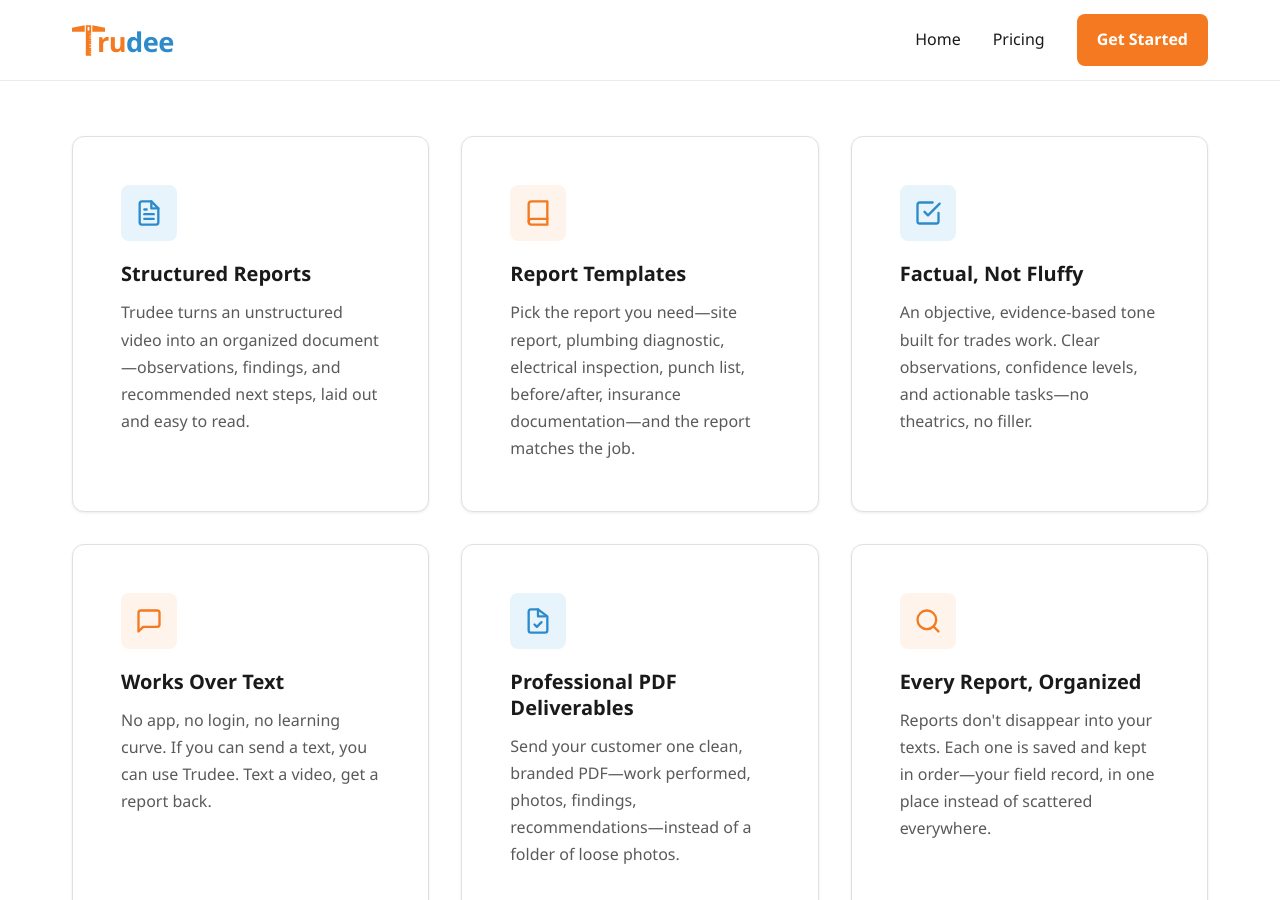
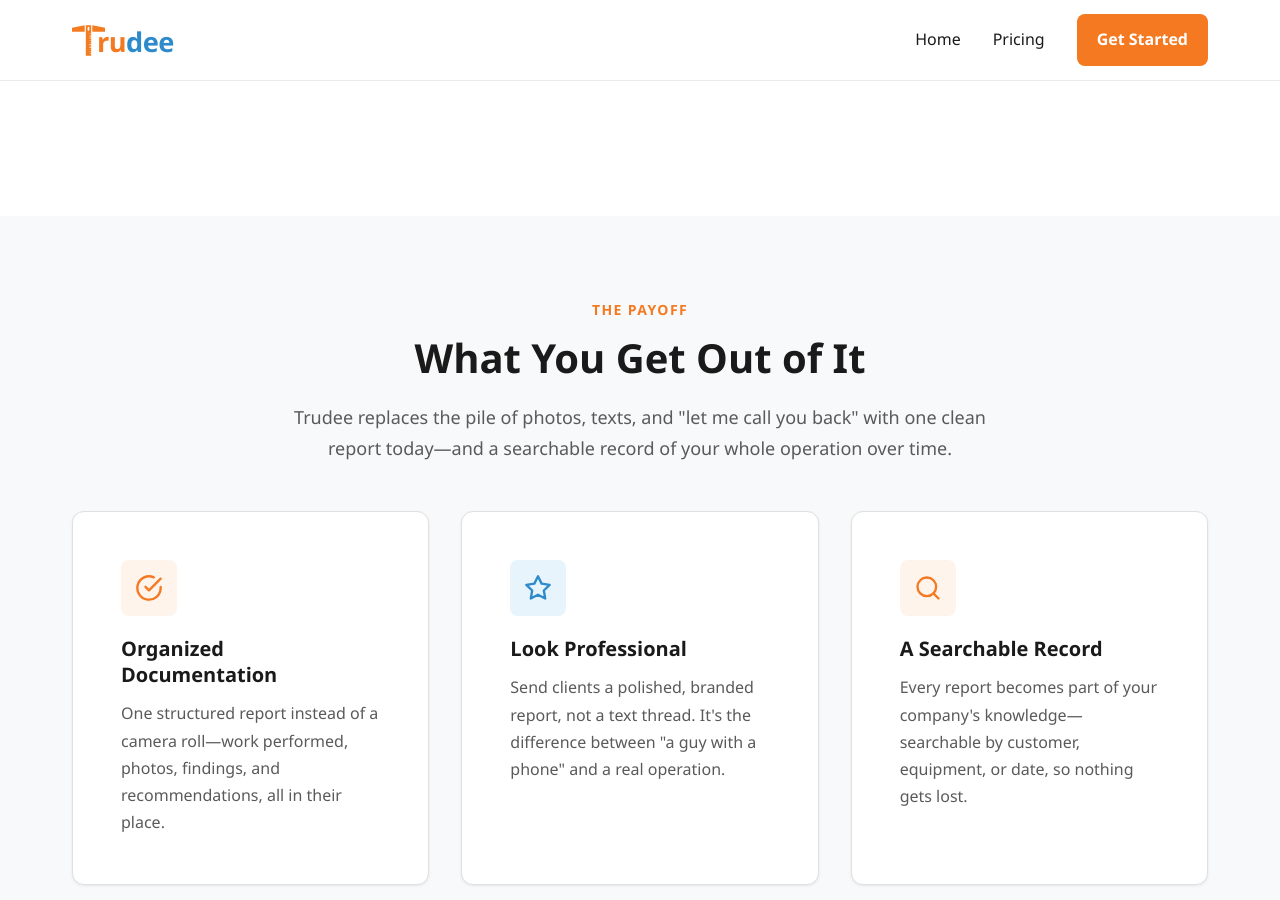
Before and after one commit to TrueUp-Pro/trudee_website, a Jekyll site: the page built from index.html, in a window 1280 px wide and 900 px high, scrolled down 3055 px. Built offline with Jekyll 4.4.1, drawn with Linux system fonts in a browser that asks for light colours; some of the changed text lies outside the part shown.

Commit message:
Cleaned up the front page and the CTA

```diff
--- a/_includes/beta-form-modal.html
+++ b/_includes/beta-form-modal.html
@@ -13,7 +13,7 @@
       <span aria-hidden="true">&times;</span>
     </button>
     <h2 id="beta-form-title" class="modal-title">Join the Trudee Beta Program</h2>
-    <p class="modal-intro">Your first 10 reports are free.</p>
+    <p class="modal-intro">Everyone gets 5 free reports. Fill this out and we’ll add <strong>20 more</strong> — 25 free reports, on us.</p>
     <p class="modal-note">We whitelist your number within 1 business day — then you just text a video. No app, no account.</p>
 
     <div class="modal-body">
--- a/index.html
+++ b/index.html
@@ -16,7 +16,7 @@
       No app to learn, no forms to fill out.
     </p>
     <div class="hero-cta">
-      <a href="#" class="btn btn-primary js-beta-form-open" data-cta-source="hero">Join the Beta — First 10 Reports Free</a>
+      <a href="#" class="btn btn-primary js-beta-form-open" data-cta-source="hero">Get Started — 20 Extra Free Reports</a>
       <a href="{{ '/pricing/' | relative_url }}" class="btn btn-secondary">See Pricing</a>
     </div>
     <div class="hero-stats">
@@ -154,72 +154,6 @@
         <a href="{{ '/assets/samples/Trudee_Sample_Report.pdf' | relative_url }}" target="_blank" rel="noopener" class="btn btn-outline js-sample-report-link">See the full sample report (PDF)</a>
       </div>
     </div>
-
-    <div class="features-grid">
-      <div class="feature-card">
-        <div class="feature-icon feature-icon-blue">
-          <svg width="28" height="28" viewBox="0 0 24 24" fill="none" stroke="currentColor" stroke-width="2" stroke-linecap="round" stroke-linejoin="round">
-            <path d="M14 2H6a2 2 0 0 0-2 2v16a2 2 0 0 0 2 2h12a2 2 0 0 0 2-2V8z"></path>
-            <polyline points="14 2 14 8 20 8"></polyline>
-            <line x1="16" y1="13" x2="8" y2="13"></line>
-            <line x1="16" y1="17" x2="8" y2="17"></line>
-            <polyline points="10 9 9 9 8 9"></polyline>
-          </svg>
-        </div>
-        <h3>Structured Reports</h3>
-        <p>Trudee turns an unstructured video into an organized document—observations, findings, and recommended next steps, laid out and easy to read.</p>
-      </div>
-      <div class="feature-card">
-        <div class="feature-icon feature-icon-orange">
-          <svg width="28" height="28" viewBox="0 0 24 24" fill="none" stroke="currentColor" stroke-width="2" stroke-linecap="round" stroke-linejoin="round">
-            <path d="M4 19.5A2.5 2.5 0 0 1 6.5 17H20"></path>
-            <path d="M6.5 2H20v20H6.5A2.5 2.5 0 0 1 4 19.5v-15A2.5 2.5 0 0 1 6.5 2z"></path>
-          </svg>
-        </div>
-        <h3>Report Templates</h3>
-        <p>Pick the report you need—site report, plumbing diagnostic, electrical inspection, punch list, before/after, insurance documentation—and the report matches the job.</p>
-      </div>
-      <div class="feature-card">
-        <div class="feature-icon feature-icon-blue">
-          <svg width="28" height="28" viewBox="0 0 24 24" fill="none" stroke="currentColor" stroke-width="2" stroke-linecap="round" stroke-linejoin="round">
-            <polyline points="9 11 12 14 22 4"></polyline>
-            <path d="M21 12v7a2 2 0 0 1-2 2H5a2 2 0 0 1-2-2V5a2 2 0 0 1 2-2h11"></path>
-          </svg>
-        </div>
-        <h3>Factual, Not Fluffy</h3>
-        <p>An objective, evidence-based tone built for trades work. Clear observations, confidence levels, and actionable tasks—no theatrics, no filler.</p>
-      </div>
-      <div class="feature-card">
-        <div class="feature-icon feature-icon-orange">
-          <svg width="28" height="28" viewBox="0 0 24 24" fill="none" stroke="currentColor" stroke-width="2" stroke-linecap="round" stroke-linejoin="round">
-            <path d="M21 15a2 2 0 0 1-2 2H7l-4 4V5a2 2 0 0 1 2-2h14a2 2 0 0 1 2 2z"></path>
-          </svg>
-        </div>
-        <h3>Works Over Text</h3>
-        <p>No app, no login, no learning curve. If you can send a text, you can use Trudee. Text a video, get a report back.</p>
-      </div>
-      <div class="feature-card">
-        <div class="feature-icon feature-icon-blue">
-          <svg width="28" height="28" viewBox="0 0 24 24" fill="none" stroke="currentColor" stroke-width="2" stroke-linecap="round" stroke-linejoin="round">
-            <path d="M12 2H6a2 2 0 0 0-2 2v16a2 2 0 0 0 2 2h12a2 2 0 0 0 2-2V8z"></path>
-            <polyline points="12 2 12 8 18 8"></polyline>
-            <path d="M9 15l2 2 4-4"></path>
-          </svg>
-        </div>
-        <h3>Professional PDF Deliverables</h3>
-        <p>Send your customer one clean, branded PDF—work performed, photos, findings, recommendations—instead of a folder of loose photos.</p>
-      </div>
-      <div class="feature-card">
-        <div class="feature-icon feature-icon-orange">
-          <svg width="28" height="28" viewBox="0 0 24 24" fill="none" stroke="currentColor" stroke-width="2" stroke-linecap="round" stroke-linejoin="round">
-            <circle cx="11" cy="11" r="8"></circle>
-            <line x1="21" y1="21" x2="16.65" y2="16.65"></line>
-          </svg>
-        </div>
-        <h3>Every Report, Organized</h3>
-        <p>Reports don't disappear into your texts. Each one is saved and kept in order—your field record, in one place instead of scattered everywhere.</p>
-      </div>
-    </div>
   </div>
 </section>
 
@@ -272,8 +206,8 @@
 <section class="section section-dark cta-close">
   <div class="container">
     <div class="cta-close-inner">
-      <h2 class="cta-close-title">Text a video. Get a report. The first 10 are free.</h2>
-      <a href="#" class="btn btn-primary js-beta-form-open" data-cta-source="closing">Join the Beta — First 10 Reports Free</a>
+      <h2 class="cta-close-title">Text a video. Get a report. Your first 5 are free — sign up and we’ll add 20 more.</h2>
+      <a href="#" class="btn btn-primary js-beta-form-open" data-cta-source="closing">Get Started — 20 Extra Free Reports</a>
     </div>
   </div>
 </section>
```
Also changed, not shown: pricing.html (+5 -5 lines).
